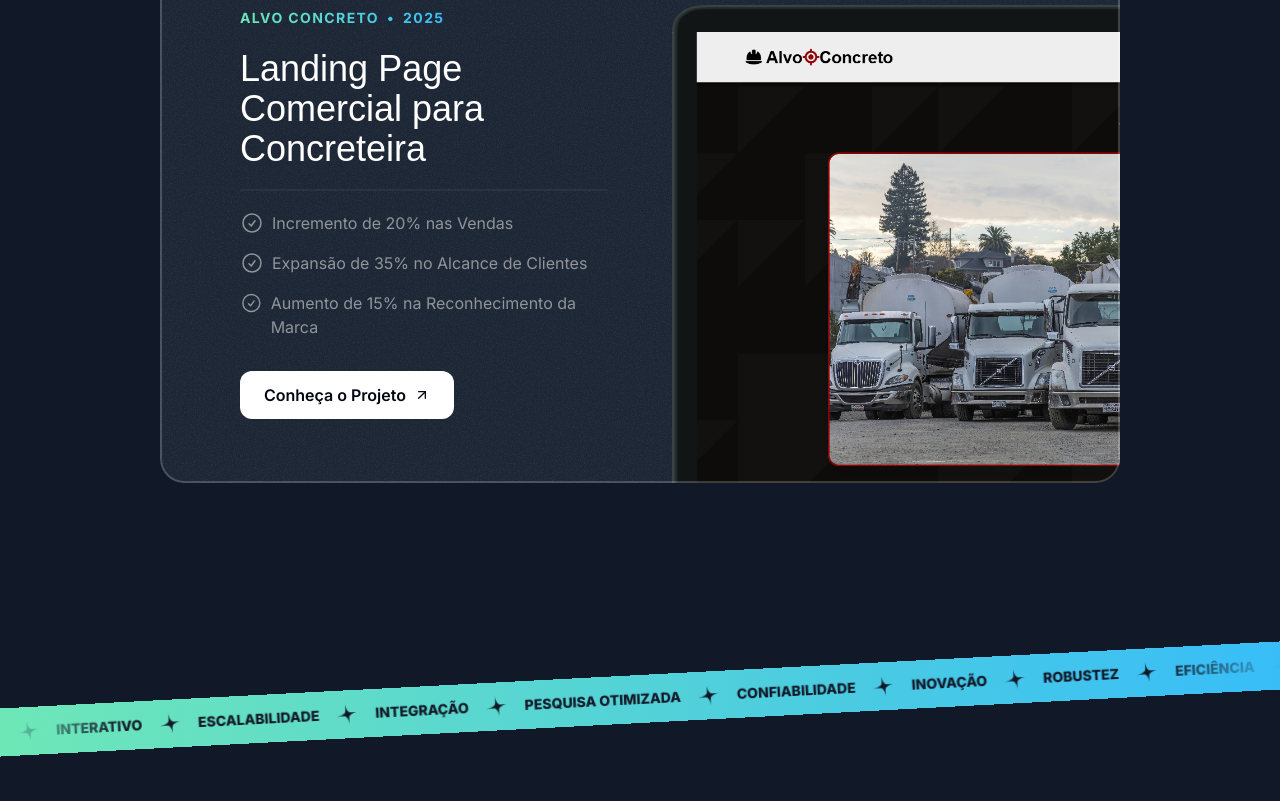
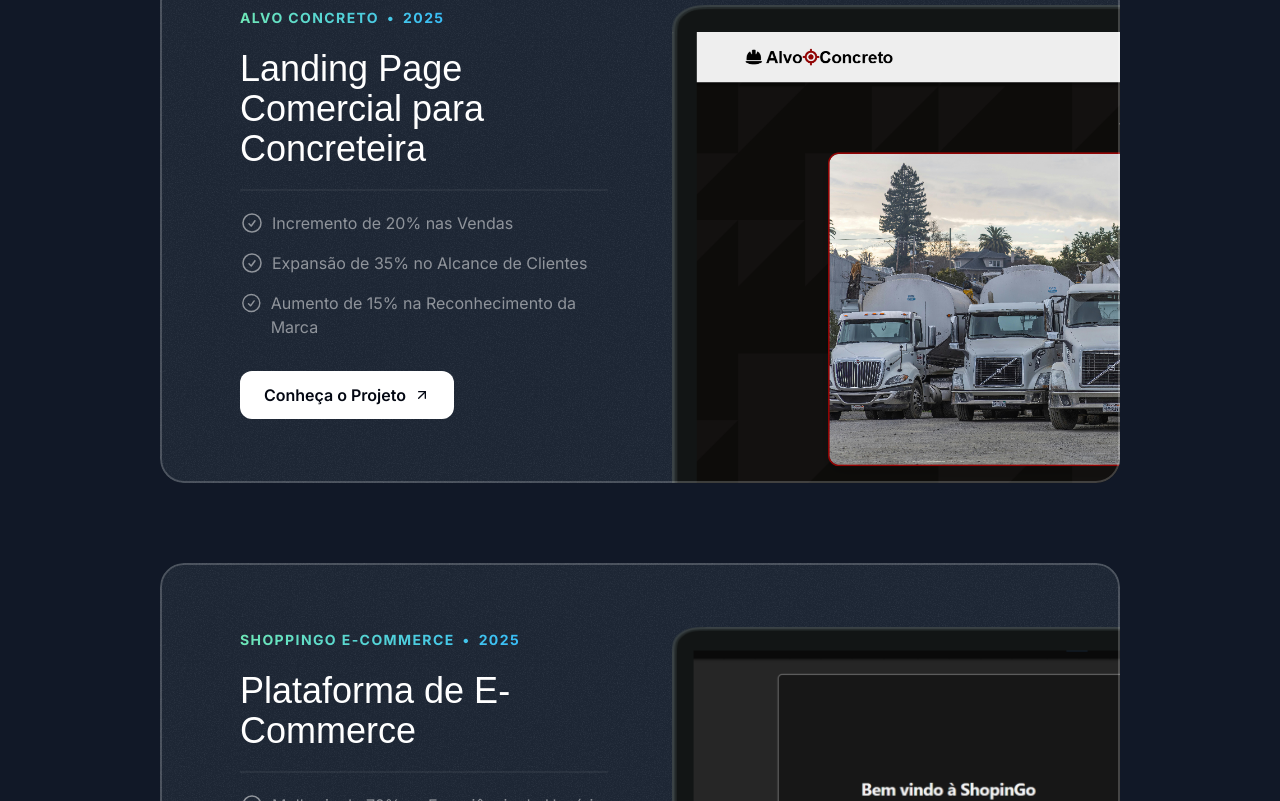
Before and after one commit to Gabriel-otirB/portfolio, a Next.js app: page / in a window 1280 px wide. Shown: the part 1999-2800 px from the top of the page. Built offline with nearby package versions, Linux system fonts and the light colour scheme; a web font is replaced by a local one.

Commit message:
feature: Adding shopingo project

```diff
--- a/src/sections/Projects.tsx
+++ b/src/sections/Projects.tsx
@@ -1,5 +1,6 @@
 import vehiql from "@/assets/images/vehiql.png";
 import alvoConcreto from "@/assets/images/alvo-concreto.png";
+import shopinGoEcommerce from "@/assets/images/shopingo-e-commerce.png";
 import Image from "next/image";
 import CheckCircleIcon from "@/assets/icons/check-circle.svg";
 import ArrowUpRightIcon from "@/assets/icons/arrow-up-right.svg";
@@ -30,6 +31,18 @@ const portfolioProjects = [
     ],
     link: "https://alvo-concreto.vercel.app/",
     image: alvoConcreto,
+  },
+  {
+    company: "ShoppinGo E-Commerce",
+    year: "2025",
+    title: "Plataforma de E-Commerce",
+    results: [
+      { title: "Melhoria de 70% na Experiência do Usuário" },
+      { title: "Aumento de 30% no número de Conversões" },
+      { title: "Expansão de 50% no Alcance de Clientes" },
+    ],
+    link: "https://shopin-go-ecommerce.vercel.app/",
+    image: shopinGoEcommerce,
   },
 ];
 
```
Also changed, not shown: src/assets/images/shopingo-e-commerce.png (added).
